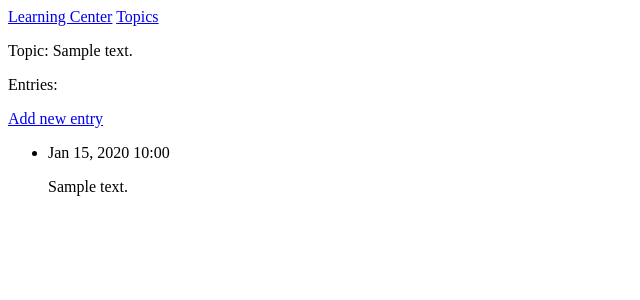
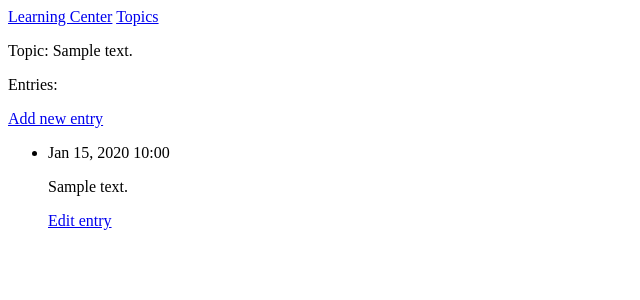
Before and after one commit to penguin248/learning-center, a Django app: page /topics/1/ in a window 1280 px wide. Shown: the top 300 px of the page, without its empty margins (0-640 px from the left). Run offline with Django 5.2, Linux system fonts and the light colour scheme; tables that the repository leaves empty hold one stand-in row (values such as "Sample post").

Commit message:
Add a link for users to edit entries in the topic page

```diff
--- a/learning_centers/templates/learning_centers/topic.html
+++ b/learning_centers/templates/learning_centers/topic.html
@@ -13,6 +13,9 @@
         <li>
             <p>{{ entry.date_added|date:'M d, Y H:i' }}</p>
             <p>{{ entry.text|linebreaks }}</p>
+            <p>
+                <a href="{% url 'learning_centers:edit_entry' entry.id %}">Edit entry</a>
+            </p>
         </li>
     {% empty %}
         <li>There are no entries for this topic yet</li>
```
